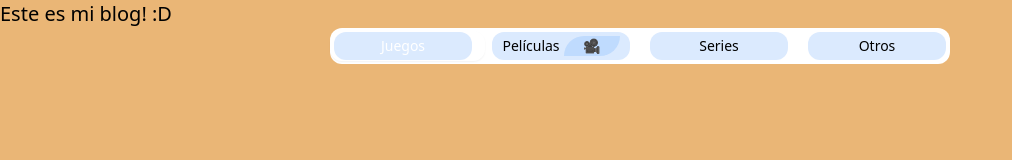
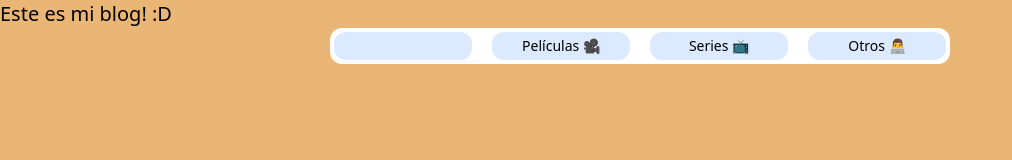
Before and after one commit to javiermartinez27/nextjs-blog, a Next.js app: page / in a window 1280 px wide. Shown: the top 160 px of the page, without its empty margins (0-1012 px from the left). Built offline with nearby package versions, Linux system fonts and the light colour scheme.

Commit message:
chore: categories working

```diff
--- a/src/components/home/CategorySlider.tsx
+++ b/src/components/home/CategorySlider.tsx
@@ -14,66 +14,30 @@ function CategorySlider({ selectedCategory, setSelectedCategory }: CategorySlide
   const categoryOptions = {
     "games": (
       <div className="flex flex-row gap-x-1">
-        <div className={clsx("lg:hidden", selectedCategory !== "games" && "!inline")}>Juegos</div>
-        <div className={clsx("hidden", selectedCategory === "games" && "lg:!inline")}>Juegos</div>
-        {/* <div
-          className={clsx(
-            "w-14",
-            "rounded-tl-full rounded-br-full",
-            "bg-c1 text-black",
-            selectedCategory === "games" && "!bg-white !text-c1",
-          )}
-        >
-          -5%
-        </div> */}
+        <div className={clsx("inline lg:hidden", selectedCategory === "games" && "!hidden")}>🎮</div>
+        <div className={clsx("hidden lg:inline", selectedCategory === "games" && "!hidden")}>Juegos 🎮</div>
+        <div className={clsx("inline lg:hidden", selectedCategory !== "games" && "!hidden")}>Juegos 🎮</div>
       </div>
     ),
     "movies": (
       <div className="flex flex-row gap-x-1">
-        <div className={clsx("lg:hidden", selectedCategory !== "movies" && "!inline")}>Películas</div>
-        <div className={clsx("hidden", selectedCategory === "movies" && "lg:!inline")}>Películas</div>
-        <div
-          className={clsx(
-            "w-14",
-            "rounded-tl-full rounded-br-full",
-            "bg-blue-200 text-white",
-            selectedCategory === "movies" && "!bg-red-200",
-          )}
-        >
-          🎥
-        </div>
+        <div className={clsx("inline lg:hidden", selectedCategory === "movies" && "!hidden")}>🎥</div>
+        <div className={clsx("hidden lg:inline", selectedCategory === "movies" && "!hidden")}>Películas 🎥</div>
+        <div className={clsx("inline", selectedCategory !== "movies" && "!hidden")}>Películas 🎥</div>
       </div>
     ),
     "shows": (
       <div className="flex flex-row gap-x-1">
-        <div className={clsx("lg:hidden", selectedCategory !== "10 sesiones" && "!inline")}>Series</div>
-        <div className={clsx("hidden", selectedCategory === "10 sesiones" && "lg:!inline")}>Series</div>
-        {/* <div
-          className={clsx(
-            "w-14",
-            "rounded-tl-full rounded-br-full",
-            "bg-c1 text-white",
-            selectedCategory === "10 sesiones" && "!bg-white !text-c1",
-          )}
-        >
-          -10%
-        </div> */}
+        <div className={clsx("inline lg:hidden", selectedCategory === "shows" && "!hidden")}>📺</div>
+        <div className={clsx("hidden lg:inline", selectedCategory === "shows" && "!hidden")}>Series 📺</div>
+        <div className={clsx("inline lg:hidden", selectedCategory !== "shows" && "!hidden")}>Series 📺</div>
       </div>
     ),
     "others": (
       <div className="flex flex-row gap-x-1">
-        <div className={clsx("lg:hidden", selectedCategory !== "10 sesiones" && "!inline")}>Otros</div>
-        <div className={clsx("hidden", selectedCategory === "10 sesiones" && "lg:!inline")}>Otros</div>
-        {/* <div
-          className={clsx(
-            "w-14",
-            "rounded-tl-full rounded-br-full",
-            "bg-c1 text-white",
-            selectedCategory === "10 sesiones" && "!bg-white !text-c1",
-          )}
-        >
-          -10%
-        </div> */}
+        <div className={clsx("inline lg:hidden", selectedCategory === "others" && "!hidden")}>👨‍💻</div>
+        <div className={clsx("hidden lg:inline", selectedCategory === "others" && "!hidden")}>Otros 👨‍💻</div>
+        <div className={clsx("inline lg:hidden", selectedCategory !== "others" && "!hidden")}>Otros 👨‍💻</div>
       </div>
     ),
   };
```
